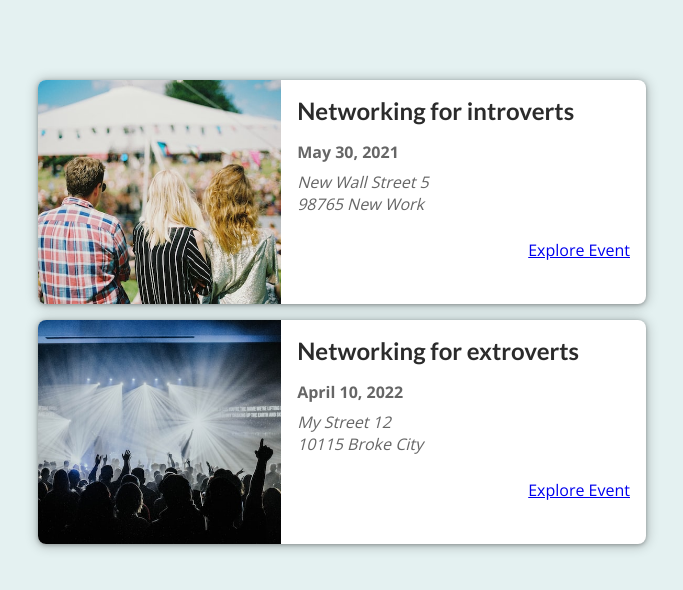
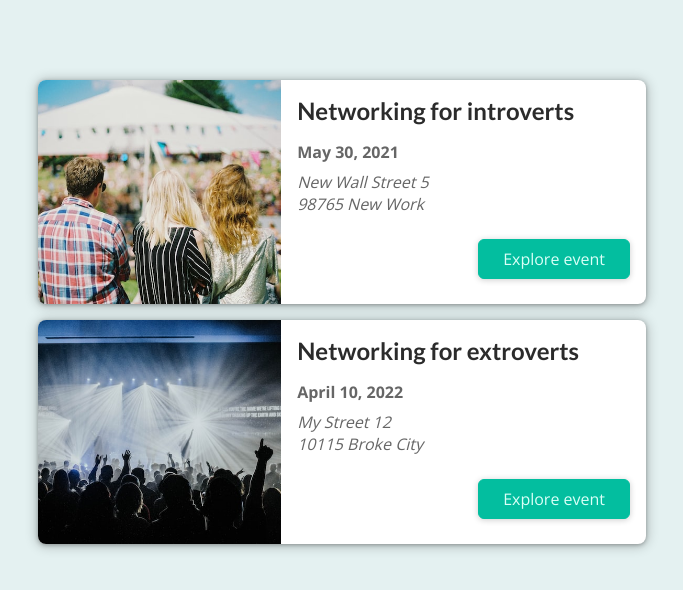
Before and after one commit to OleksiiPro1/next-js-project3, a Next.js app: page / in a window 1280 px wide. Shown: the top 590 px of the page, without its empty margins (298-981 px from the left). Built offline with nearby package versions, Linux system fonts and the light colour scheme.

Commit message:
components

```diff
--- a/components/events/EventItem.js
+++ b/components/events/EventItem.js
@@ -1,5 +1,5 @@
-import Link from 'next/link';
 import classes from './EventItem.module.css';
+import Button from './ui/button';
 
 export default function EventItem(props) {
   const { title, image, date, location, id } = props;
@@ -9,7 +9,7 @@
     year: 'numeric',
   });
   const formattedAddress = location.replace(', ', '\n');
-  const explorelink = `/events${id}`;
+  const exploreLink = `/events${id}`;
   return (
     <li className={classes.item}>
       <img src={'/' + image} alt={title} />
@@ -24,7 +24,7 @@
           </div>
         </div>
         <div className={classes.actions}>
-          <Link href={explorelink}>Explore Event</Link>
+          <Button link={exploreLink}>Explore event</Button>
         </div>
       </div>
     </li>
--- /dev/null
+++ b/components/events/ui/button.js
@@ -0,0 +1,10 @@
+import Link from 'next/link';
+import classes from './button.module.css';
+
+export default function Button(props) {
+  return (
+    <Link href={props.link}>
+      <a className={classes.btn}>{props.children}</a>
+    </Link>
+  );
+}
--- /dev/null
+++ b/components/events/ui/button.module.css
@@ -0,0 +1,18 @@
+.btn {
+  text-decoration: none;
+  cursor: pointer;
+  font: inherit;
+  background-color: #03be9f;
+  border: 1px solid #03be9f;
+  border-radius: 6px;
+  color: #dafff7;
+  padding: 0.5rem 1.5rem;
+  text-align: center;
+  box-shadow: 0 1px 6px rgba(0, 0, 0, 0.2);
+}
+
+.btn:hover,
+.btn:active {
+  background-color: #02afa1;
+  border-color: #02afa1;
+}
```
